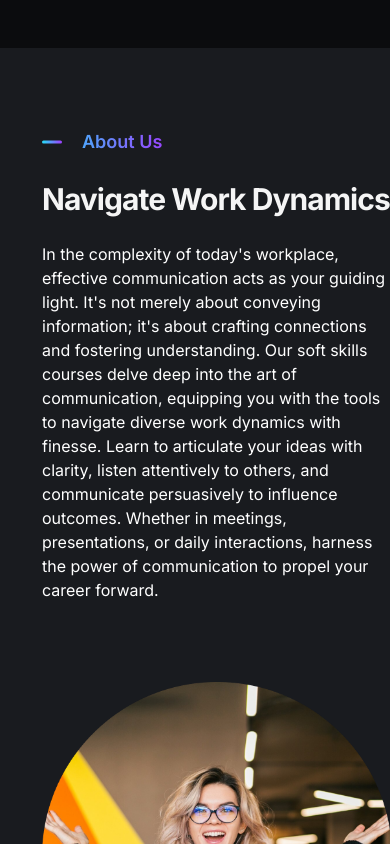
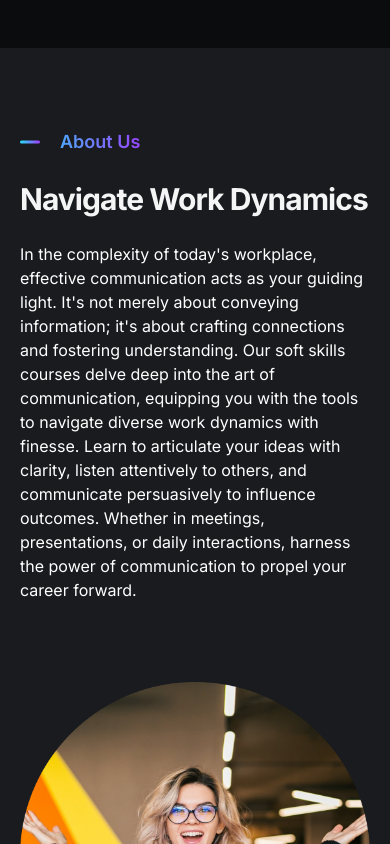
Before and after one commit to devs-nazmul/tasks_merchant-16, a Next.js app: page / in a window 390 px wide. Shown: the part 2440-3284 px from the top of the page. Built offline with nearby package versions, Linux system fonts and the light colour scheme.

Commit message:
first commit

```diff
--- a/sectioins/About.module.css
+++ b/sectioins/About.module.css
@@ -13,6 +13,7 @@
 @media screen and (max-width: 860px) {
     .grid {
         grid-template-columns: 1fr;
+        padding: 0 20px;
     }
 
 
@@ -22,6 +23,12 @@
         max-width: 500px;
     }
 
+}
+
+@media screen and (max-width: 600px) {
+    .grid {
+        padding: 0 10px;
+    }
 }
 
 .left{
```
